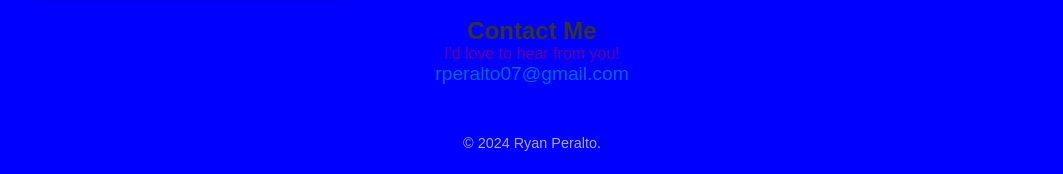
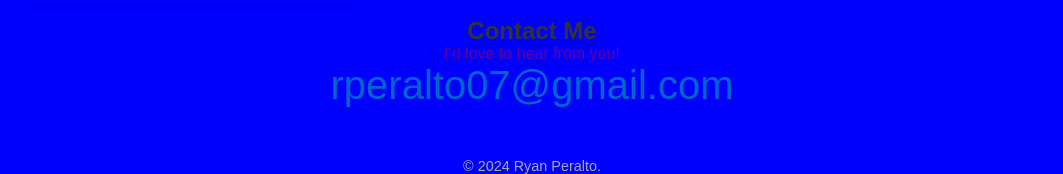
Before and after one commit to Ryanp214/Final-Portfolio, a plain HTML site: page index.html in a window 1280 px wide. Shown: the part 672-846 px from the top of the page, without its empty margins (108-1171 px from the left). Before the commit the page ends 823 px from the top, so only its background shows below. Drawn offline with Linux system fonts and the light colour scheme.

Commit message:
Update index.html

```diff
--- a/index.html
+++ b/index.html
@@ -95,7 +95,7 @@
     .contact a {
       text-decoration: none;
       color: #0066cc;
-      font-size: 1.2em;
+      font-size: 2.5em;
     }
 
     footer {
```
